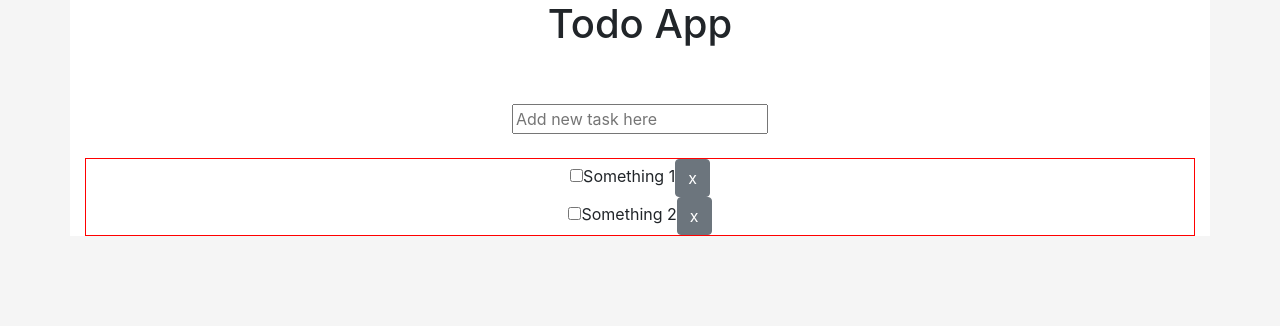
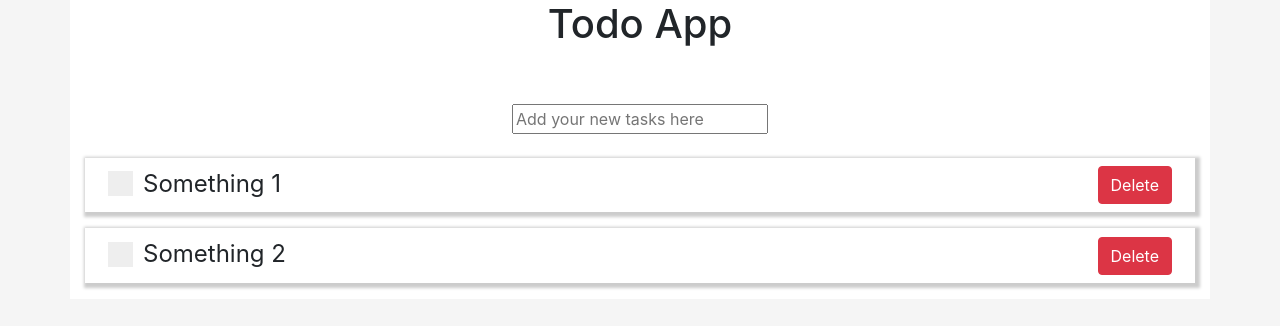
Before and after one commit to imnewt/todo-app, a React (Create React App) app in the folder todo-app/: page / in a window 1280 px wide. Shown: the top 326 px of the page. Built offline with nearby package versions, Linux system fonts and the light colour scheme.

Commit message:
todo item

```diff
--- a/todo-app/public/index.html
+++ b/todo-app/public/index.html
@@ -24,7 +24,7 @@
       work correctly both with client-side routing and a non-root public URL.
       Learn how to configure a non-root public URL by running `npm run build`.
     -->
-    <title>React App</title>
+    <title>Todo App</title>
   </head>
   <body>
     <noscript>You need to enable JavaScript to run this app.</noscript>
--- a/todo-app/src/App.css
+++ b/todo-app/src/App.css
@@ -3,16 +3,11 @@ body {
 }
 
 .App {
-  background-color: #fff;
+  --background-color: #fff;
 }
 
-.App-header {
-  background-color: #282c34;
-  min-height: 100vh;
-  display: flex;
-  flex-direction: column;
-  align-items: center;
-  justify-content: center;
-  font-size: calc(10px + 2vmin);
-  color: white;
+.main-container {
+  background-color: #fff;
+  --margin-left: 8rem;
+  --margin-right: 8rem;
 }
--- a/todo-app/src/App.js
+++ b/todo-app/src/App.js
@@ -41,7 +41,7 @@ class App extends Component {
     const { todoList } = this.state;
     return (
       <Container className="App">
-        <Row>
+        <Row className="main-container">
           <Col sm={12} className="text-center">
             <h1>Todo App</h1>
             <Input
--- a/todo-app/src/components/Input.js
+++ b/todo-app/src/components/Input.js
@@ -25,7 +25,7 @@ export default class Input extends Component {
             <form onSubmit={this._handleSubmit} className="pt-5">
                 <input
                     type="text"
-                    placeholder="Add new task here"
+                    placeholder="Add your new tasks here"
                     className="input-bar"
                     value={inputValue}
                     onChange={this._handleChange}
--- a/todo-app/src/components/TodoList.css
+++ b/todo-app/src/components/TodoList.css
@@ -1,3 +1,79 @@
 .todo-list {
-    border: 1px solid red;
 }
+
+.atodo {
+    padding: .5rem;
+    margin-bottom: 1rem;
+    font-size: 1.5rem;
+    box-shadow: 2px 2px 3px 3px #ccc;
+}
+
+.todo {
+    display: block;
+    position: relative;
+    padding-left: 35px;
+    margin-bottom: 0;
+    cursor: pointer;
+    -webkit-user-select: none;
+    -moz-user-select: none;
+    -ms-user-select: none;
+    user-select: none;
+}
+
+/* Hide the browser's default checkbox */
+.todo input {
+    position: absolute;
+    opacity: 0;
+    cursor: pointer;
+    height: 0;
+    width: 0;
+}
+
+/* Create a custom checkbox */
+.checkmark {
+    position: absolute;
+    top: 15%;
+    left: 0;
+    height: 25px;
+    width: 25px;
+    background-color: #eee;
+}
+
+/* On mouse-over, add a grey background color */
+.todo:hover input ~ .checkmark {
+    background-color: #ccc;
+}
+
+/* When the checkbox is checked, add a blue background */
+.todo input:checked ~ .checkmark {
+    background-color: #0bbe18;
+}
+
+/* Create the checkmark/indicator (hidden when not checked) */
+.checkmark:after {
+    content: "";
+    position: absolute;
+    display: none;
+}
+
+/* Show the checkmark when checked */
+.todo input:checked ~ .checkmark:after {
+    display: block;
+}
+
+/* Style the checkmark/indicator */
+.todo .checkmark:after {
+    left: 9px;
+    top: 5px;
+    width: 5px;
+    height: 10px;
+    border: solid white;
+    border-width: 0 3px 3px 0;
+    -webkit-transform: rotate(45deg);
+    -ms-transform: rotate(45deg);
+    transform: rotate(45deg);
+}
+
+.del-btn {
+    --margin-right: 1.5rem
+}
--- a/todo-app/src/components/TodoList.js
+++ b/todo-app/src/components/TodoList.js
@@ -1,5 +1,5 @@
 import React, { Component } from "react"
-import { Button } from "reactstrap"
+import { Button, Row, Container } from "reactstrap"
 
 import "./TodoList.css"
 
@@ -24,11 +24,27 @@ class Todo extends Component {
     render() {
         const { value, onDel } = this.props;
         return (
-            <div className="todo">
-                <input type="checkbox"/>
-                {value.todo}
-                <Button onClick={onDel(value)}>x</Button>
-            </div>
+            // <div className="atodo d-flex">
+            //     <div className="todo-container d-flex align-items-center">
+            //         <input type="checkbox"/>
+            //         <p className="todo">{value.todo}</p>
+            //     </div>
+            //     <Button color="danger" onClick={onDel(value)}>Delete</Button>
+            // </div>
+            <Container>
+                <Row className="atodo">
+                    <div className="col-8 text-left">
+                        <label className="todo">{value.todo}
+                            <input type="checkbox"/>
+                            <span className="checkmark"></span>
+                        </label>
+                    </div>
+                    <div className="col-4 text-right">
+                        <Button className="del-btn" color="danger" onClick={onDel(value)}>Delete</Button>
+                    </div>
+                </Row>
+            </Container>
+
         )
     }
 }
```
